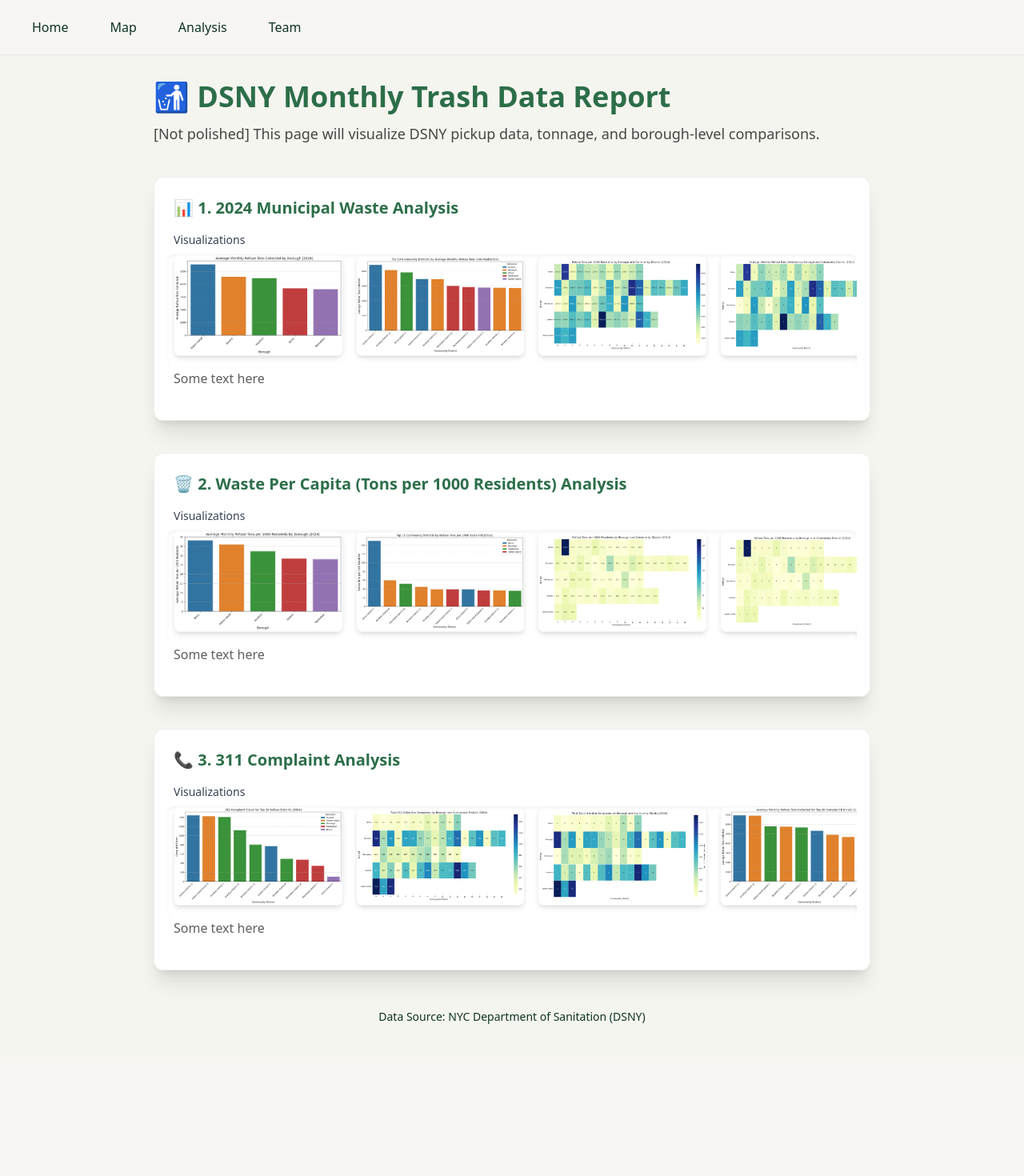
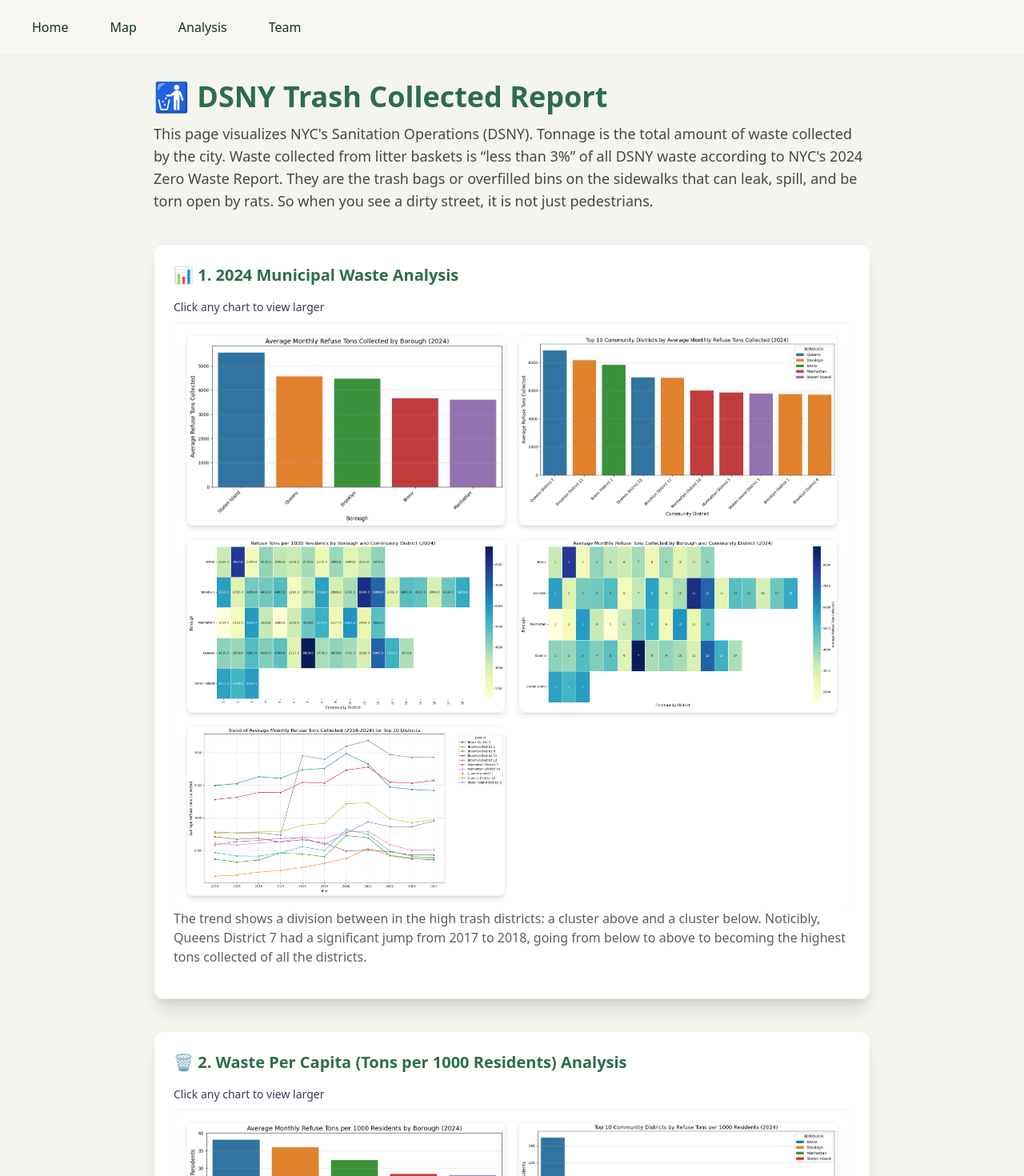
Before and after one commit to DianaAleksieieva/dirt_signal_nyc, a Next.js app: page /analysis/TrashAnalysis in a window 1280 px wide. Shown: the top 1470 px of the page at 80% size. Before the commit the page ends 1321 px from the top, so only its background shows below. Built offline with nearby package versions, Linux system fonts and the light colour scheme.

Commit message:
TrashAnalysis page complete

```diff
--- a/app/analysis/TrashAnalysis/page.js
+++ b/app/analysis/TrashAnalysis/page.js
@@ -3,19 +3,20 @@
 import React from 'react';
 
 /* Display charts */
-const ImageGallery = ({ images, title }) => (
+const ImageGallery = ({ images, title, onImageClick }) => (
   <div className="mt-4">
-    <h3 className="text-sm font-medium text-gray-700 mb-2">{title}</h3>
-    <div className="flex overflow-x-auto space-x-4 pb-4 px-2 -mx-2 bg-white rounded-lg shadow-inner">
+    <h3 className="text-sm font-medium text-gray-700 mb-2">{title} Click any chart to view larger</h3>
+    <div className="grid grid-cols-1 md:grid-cols-2 gap-4 bg-white rounded-lg shadow-inner p-4">
       {images.map((image, index) => (
         <div
           key={index}
-          className="flex-shrink-0 w-full md:w-1/2 lg:w-1/3 xl:w-1/4 max-h-[600px] border border-gray-100 rounded-lg overflow-hidden transition duration-300 transform hover:scale-[1.01] shadow-md"
+          className="border border-gray-100 rounded-lg overflow-hidden transition duration-300 transform hover:scale-[1.01] shadow-md cursor-pointer"
+          onClick={() => onImageClick(image)}
         >
           <img
             src={image.src}
             alt={image.alt}
-            className="w-full h-full object-contain"
+            className="w-full h-auto object-contain"
             contentfetchid={image.id}
           />
         </div>
@@ -24,18 +25,20 @@
   </div>
 );
 
-const AnalysisBlock = ({ title, description, images }) => (
+const AnalysisBlock = ({ title, description, images, onImageClick }) => (
   <div className="bg-white/95 rounded-xl shadow-xl p-6 mb-10 border border-eco-green-dark/10">
     <h2 className="text-xl font-semibold text-eco-green-dark mb-2">
       {title}
     </h2>
-    <ImageGallery images={images} title="Visualizations" />
+    <ImageGallery images={images} onImageClick={onImageClick} />
     <p className="text-eco-text-dark/70 mb-4">{description}</p>
   </div>
 );
 
 
 export default function TrashAnalysis() {
+  const [selectedImage, setSelectedImage] = React.useState(null);
+
   const customColors = {
     'eco-beige': '#f5f5f0',
     'eco-text': '#333333',
@@ -47,7 +50,7 @@
   const categories = [
     {
       title: '📊 1. 2024 Municipal Waste Analysis',
-      description: "Some text here",
+      description: "The trend shows a division between in the high trash districts: a cluster above and a cluster below. Noticibly, Queens District 7 had a significant jump from 2017 to 2018, going from below to above to becoming the highest tons collected of all the districts.",
       images: [
         { id: 'uploaded:1.png-5dabec64-ed57-490c-b49c-a346fbc269ee', src: '/trash_charts/1.png', alt: 'Average Monthly Refuse Tons Collected by Borough (2024)' },
         { id: 'uploaded:2.png-faf897f2-456e-4d7e-b874-d365cb5362e2', src: '/trash_charts/2.png', alt: 'Top 10 Community Districts by Average Monthly Refuse Tons Collected (2024)' },
@@ -58,7 +61,7 @@
     },
     {
       title: '🗑️ 2. Waste Per Capita (Tons per 1000 Residents) Analysis',
-      description: "Some text here",
+      description: "It is apparent that only one district, Bronx District 2, has an astronomical amount of trash per capita contrasted with all other districts. Looking at the past decade, it was higher and increasing until 2020, during the pandemic. The meaning here, is not that residents in that area produce more trash, but potentially high waste industrial activity in that area of the Bronx.",
       images: [
         { id: 'uploaded:6.png-67de1078-0785-4376-8e70-2e9e574965ad', src: '/trash_charts/6.png', alt: 'Average Monthly Refuse Tons per 1000 Residents by Borough (2024)' },
         { id: 'uploaded:7.png-ba9e9d25-e887-4471-86fb-f2e6575f688a', src: '/trash_charts/7.png', alt: 'Top 10 Community Districts by Refuse Tons per 1000 Residents (2024)' },
@@ -69,12 +72,12 @@
     },
     {
       title: '📞 3. 311 Complaint Analysis',
-      description: "Some text here",
+      description: "Chart 1 visualizes the number of 311 reports in the highest waste districts. Of the highest waste districts, those that have high 311 reports mean this area has a lot of trash, but poor sanitation. These areas need attention, especially the top 3. Chart 2 visualizes the amount of waste in the districts with the highest 311 reports. Interestingly, the waste amounts are pretty similar (flatter), meaning these probably are not the dirtiest areas, but other reasons for the high 311 reports.",
       images: [
         { id: 'uploaded:11.png-b667b34a-b3da-4fbd-b1c6-aeed5739d7d5', src: '/trash_charts/11.png', alt: '311 Complaint Count for Top 10 Refuse Districts (2024)' },
+        { id: 'uploaded:14.png-77e50703-17eb-4a89-88bf-e1b6eec98cc5', src: '/trash_charts/14.png', alt: 'Average Monthly Refuse Tons Collected for Top 10 Complaint Districts (2024)' },
         { id: 'uploaded:12.png-c9aab15b-fe89-4d09-bc6f-956d7871cdf1', src: '/trash_charts/12.png', alt: 'Total 311 Collection Complaints by Borough and Community District (2024) - With numbers' },
         { id: 'uploaded:13.png-95e79971-ac8c-47b5-9abe-199c1ff2bf26', src: '/trash_charts/13.png', alt: 'Total 311 Collection Complaints by Borough and Community District (2024) - Heatmap' },
-        { id: 'uploaded:14.png-77e50703-17eb-4a89-88bf-e1b6eec98cc5', src: '/trash_charts/14.png', alt: 'Average Monthly Refuse Tons Collected for Top 10 Complaint Districts (2024)' },
       ],
     },
   ];
@@ -113,10 +116,10 @@
 
         <header className="max-w-4xl mx-auto mb-10">
           <h1 className="text-4xl font-extrabold text-eco-green-dark mb-3">
-            🚮 DSNY Monthly Trash Data Report
+            🚮 DSNY Trash Collected Report
           </h1>
           <p className="text-lg text-eco-text-dark/80">
-            [Not polished] This page will visualize DSNY pickup data, tonnage, and borough-level comparisons.
+            This page visualizes NYC's Sanitation Operations (DSNY). Tonnage is the total amount of waste collected by the city. Waste collected from litter baskets is “less than 3%” of all DSNY waste according to NYC's 2024 Zero Waste Report. They are the trash bags or overfilled bins on the sidewalks that can leak, spill, and be torn open by rats. So when you see a dirty street, it is not just pedestrians.
           </p>
         </header>
 
@@ -127,9 +130,31 @@
               title={category.title}
               description={category.description}
               images={category.images}
+              onImageClick={setSelectedImage}
             />
           ))}
         </main>
+
+        {selectedImage && (
+          <div
+            className="fixed inset-0 bg-black/80 flex items-center justify-center z-50 p-4"
+            onClick={() => setSelectedImage(null)}
+          >
+            <div className="relative max-w-7xl max-h-full">
+              <img
+                src={selectedImage.src}
+                alt={selectedImage.alt}
+                className="max-w-4xl max-h-[70vh] object-contain"
+              />
+              <button
+                className="absolute top-2 right-2 bg-white/90 rounded-full w-8 h-8 flex items-center justify-center hover:bg-white"
+                onClick={() => setSelectedImage(null)}
+              >
+                ✕
+              </button>
+            </div>
+          </div>
+        )}
 
         <footer className="mt-12 text-center text-sm text-eco-text/50">
           <p>Data Source: NYC Department of Sanitation (DSNY)</p>
```
